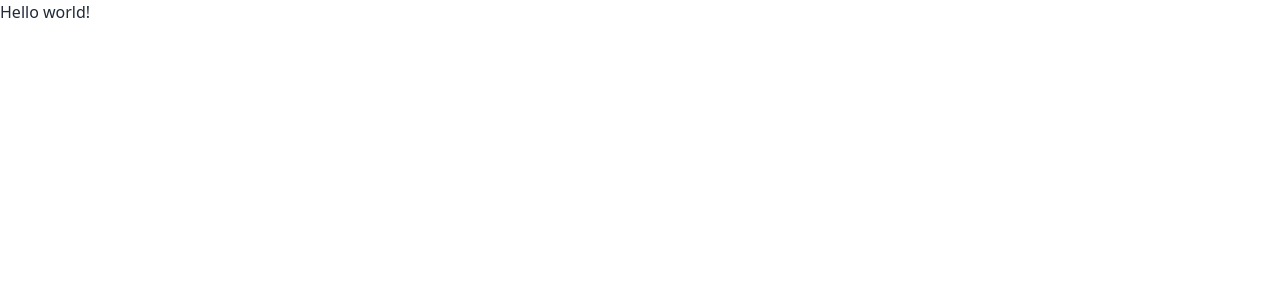
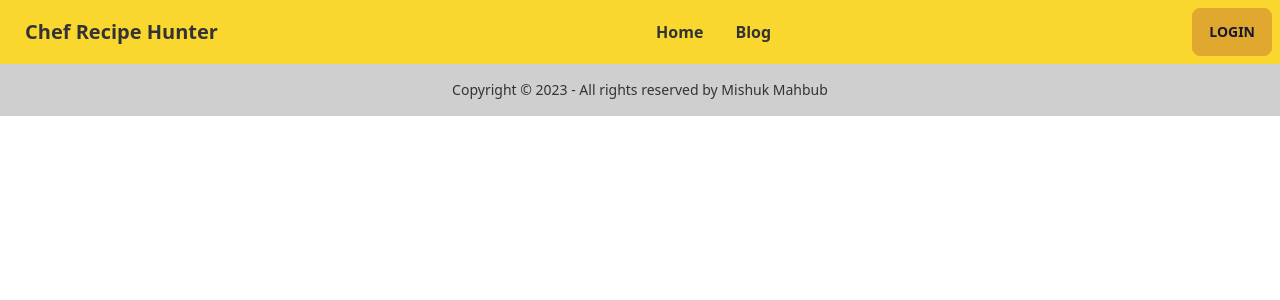
Before and after one commit to mishukmahbub/RecipeHunter, a React (Vite) app: page / in a window 1280 px wide. Shown: the top 300 px of the page. Built offline with nearby package versions, Linux system fonts and the light colour scheme.

Commit message:
HomeLayout setup complete

```diff
--- /dev/null
+++ b/src/components/shared/Footer.jsx
@@ -0,0 +1,14 @@
+// eslint-disable-next-line no-unused-vars
+import React from 'react';
+
+const Footer = () => {
+    return (
+        <footer className="footer footer-center p-4 bg-base-300 text-base-content">
+            <div>
+                <p>Copyright © 2023 - All rights reserved by Mishuk Mahbub</p>
+            </div>
+        </footer>
+    );
+};
+
+export default Footer;
--- /dev/null
+++ b/src/components/shared/Navbar.jsx
@@ -0,0 +1,37 @@
+// eslint-disable-next-line no-unused-vars
+import React, { useState } from 'react';
+import { Link, NavLink } from 'react-router-dom';
+
+const Navbar = () => {
+    const [user, setUser] = useState(null);
+
+    const handleLogin = () => {
+        //login code
+    }
+    return (
+        <div className="navbar bg-secondary flex justify-between font-bold">
+            <div className="">
+                <Link to='/home' className="btn btn-ghost normal-case text-xl">Chef Recipe Hunter</Link>
+            </div>
+
+            <div className=''>
+                <ul className="menu menu-horizontal px-1">
+                    <li><NavLink to='/home' className={({ isActive }) => (isActive ? "bg-secondary-focus" : "")}>Home</NavLink></li>
+                    <li><NavLink to='/blog' className={({ isActive }) => (isActive ? "bg-secondary-focus" : "")}>Blog</NavLink></li>
+                </ul>
+            </div>
+            <div className="">
+                {user ?
+                    <label tabIndex={0} className="btn btn-ghost btn-circle avatar">
+                        <div className="w-10 rounded-full">
+                            <img src="http://placebeard.it/640x480" />
+                        </div>
+                    </label> :
+                    <button className='btn btn-primary' onClick={handleLogin}>Login</button>}
+            </div>
+
+        </div>
+    );
+};
+
+export default Navbar;
--- /dev/null
+++ b/src/layouts/HomeLayout.jsx
@@ -0,0 +1,17 @@
+// eslint-disable-next-line no-unused-vars
+import React from 'react';
+import Navbar from '../components/shared/Navbar';
+import { Outlet } from 'react-router-dom';
+import Footer from '../components/shared/Footer';
+
+const HomeLayout = () => {
+    return (
+        <div>
+            <Navbar></Navbar>
+            <Outlet></Outlet>
+            <Footer></Footer>
+        </div>
+    );
+};
+
+export default HomeLayout;
--- /dev/null
+++ b/src/pages/Blog.jsx
@@ -0,0 +1,12 @@
+// eslint-disable-next-line no-unused-vars
+import React from 'react';
+
+const Blog = () => {
+    return (
+        <div>
+            blog
+        </div>
+    );
+};
+
+export default Blog;
--- /dev/null
+++ b/src/pages/Home.jsx
@@ -0,0 +1,12 @@
+// eslint-disable-next-line no-unused-vars
+import React from 'react';
+
+const Home = () => {
+    return (
+        <div>
+            home
+        </div>
+    );
+};
+
+export default Home;
--- a/tailwind.config.js
+++ b/tailwind.config.js
@@ -9,4 +9,7 @@ export default {
   },
   // eslint-disable-next-line no-undef
   plugins: [require("daisyui")],
+  daisyui: {
+    themes: ["bumblebee"],
+  }
 }
```
Also changed, not shown: src/routes/Routes.jsx (+14 -1 lines).
